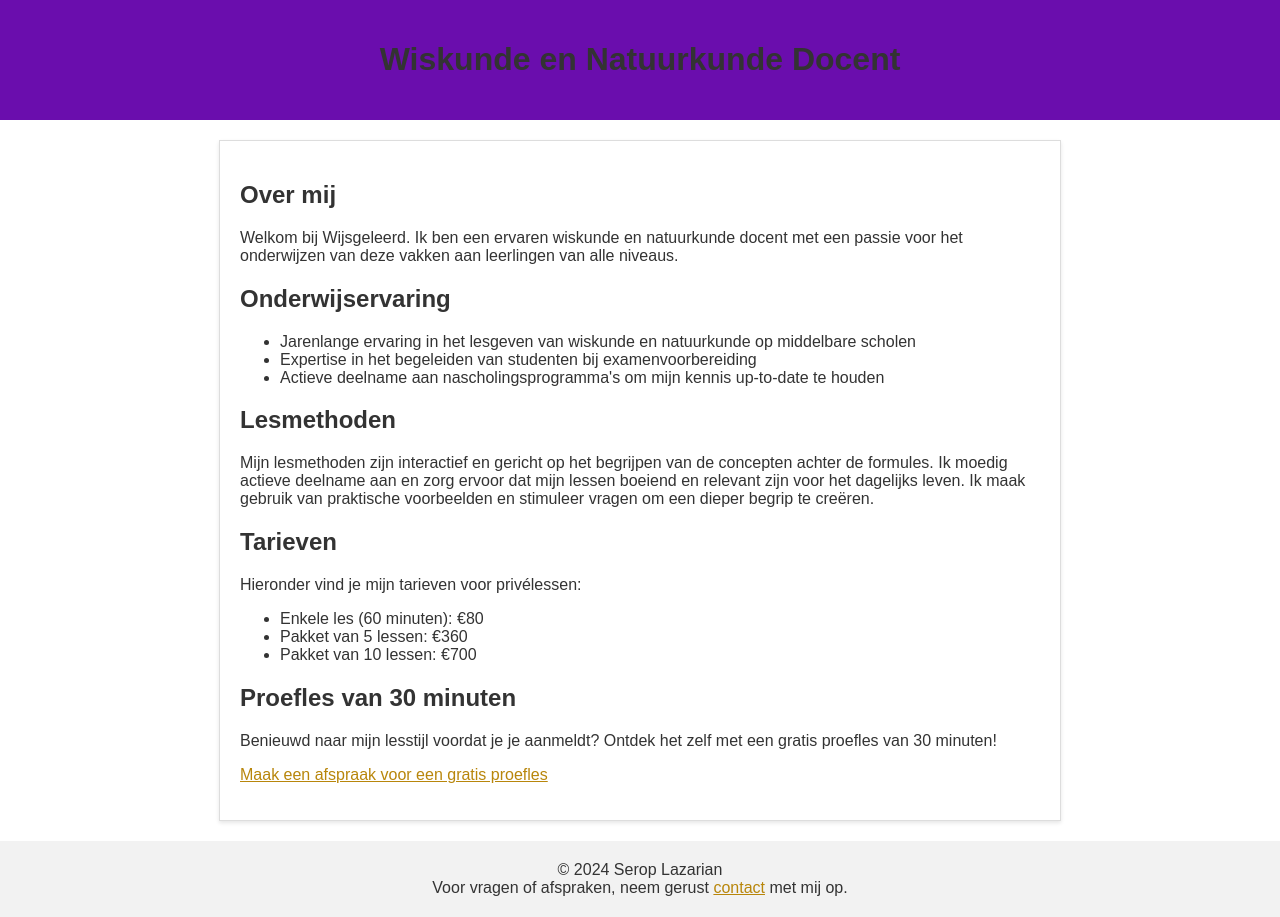
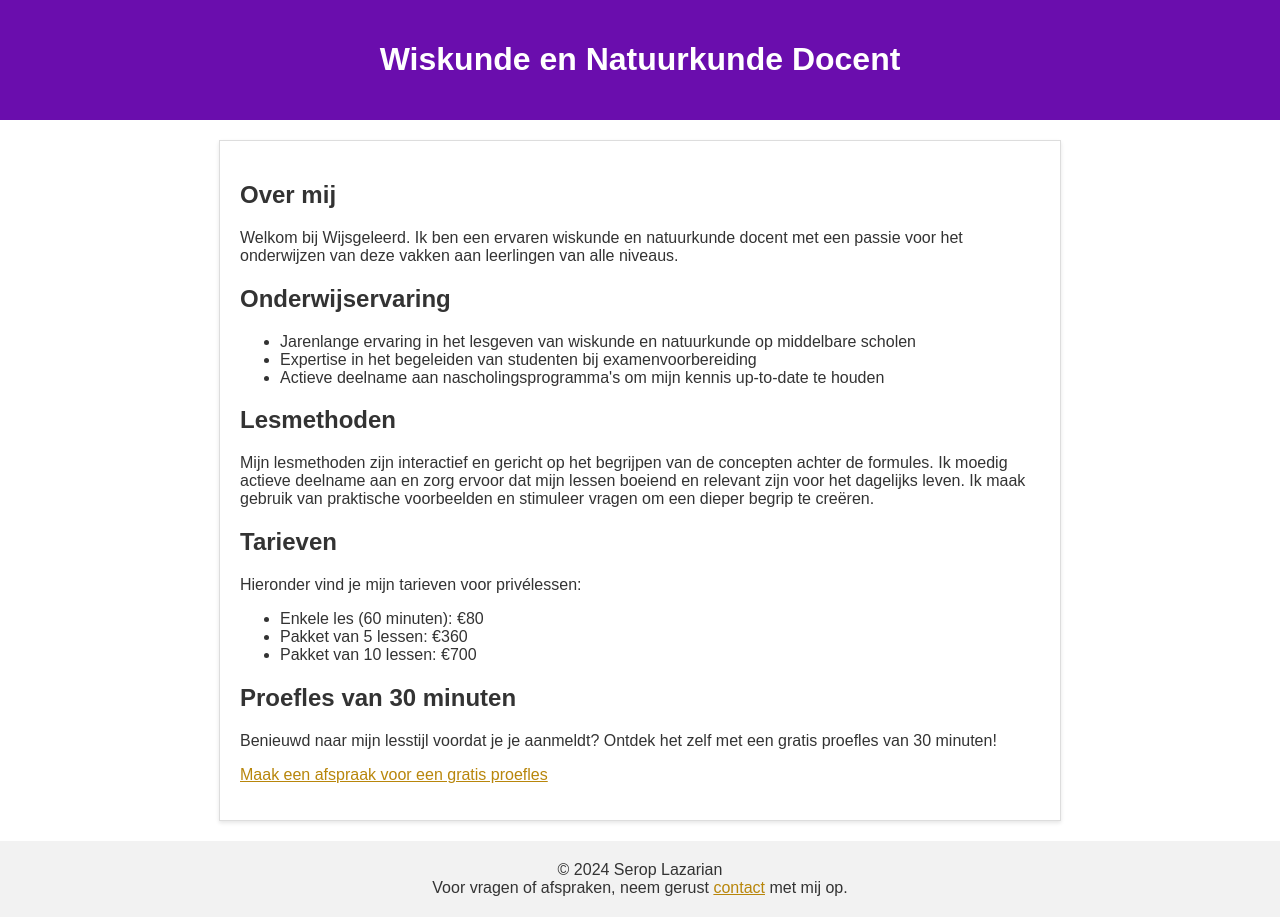
Before and after one commit to Wijsgeleerd/Wijsgeleerd.github.io, a plain HTML site: page index.html in a window 1280 px wide. Drawn offline with Linux system fonts and the light colour scheme.

Commit message:
Update index.html

```diff
--- a/index.html
+++ b/index.html
@@ -19,10 +19,6 @@
       padding: 20px;
       text-align: center;
       color: #ffffff; /* Witte tekst voor contrast */
-    }
-
-    h1 {
-      color: #333333; /* Donkergrijs voor hoofdtekst */
     }
 
     img {
```
